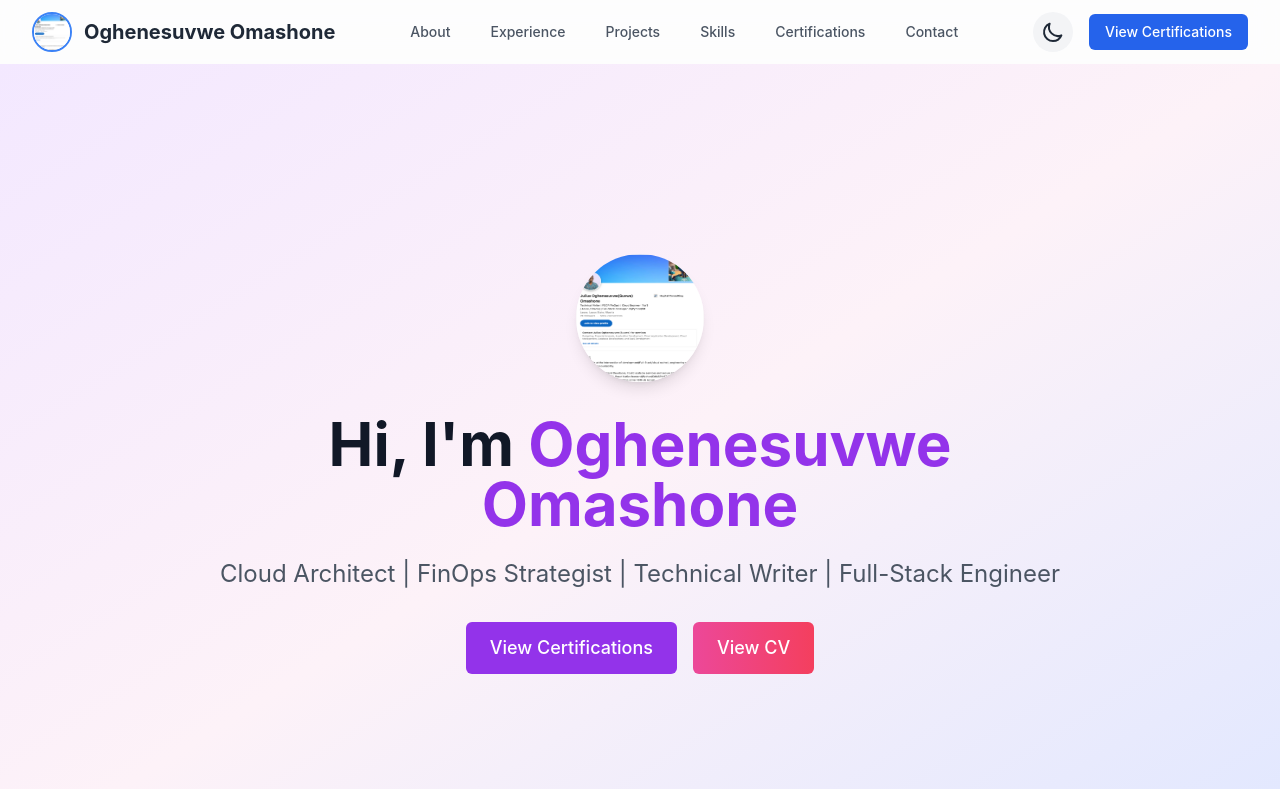
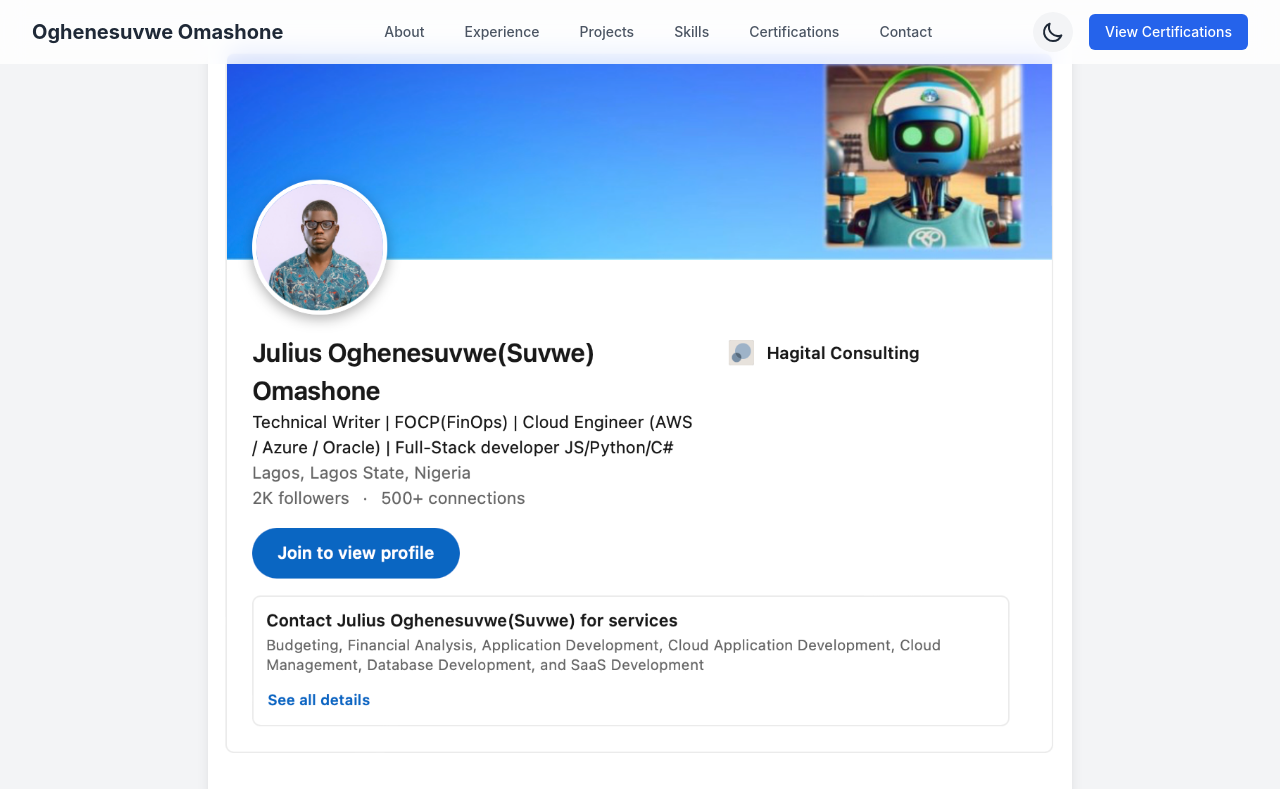
Before and after one commit to Oghenesuvwe-dev/portfolioreadme.netlify, a React (Vite) app: page / in a window 1280 px wide. Shown: the top 789 px of the page. Built offline with nearby package versions, Linux system fonts and the light colour scheme.

Commit message:
Convert profile picture to banner component

```diff
--- a/src/App.tsx
+++ b/src/App.tsx
@@ -2,6 +2,7 @@
 import { ThemeProvider } from './context/ThemeContext';
 import './App.css'
 import Hero from './components/Hero';
+import Banner from './components/Banner';
 
 const Navbar = lazy(() => import('./components/Navbar'));
 const About = lazy(() => import('./components/About'));
@@ -18,6 +19,7 @@
       <div className="min-h-screen bg-gray-100 dark:bg-gray-950 transition-colors duration-300">
         <Suspense fallback={<div className="min-h-screen flex items-center justify-center">Loading...</div>}>
           <Navbar />
+          <Banner />
           <main className="pt-16">
             <Hero />
             <About />
--- /dev/null
+++ b/src/components/Banner.tsx
@@ -0,0 +1,19 @@
+import React from 'react';
+
+const Banner = () => {
+  return (
+    <section className="w-full py-8 bg-gray-100 dark:bg-gray-800">
+      <div className="max-w-4xl mx-auto px-4">
+        <div className="bg-white dark:bg-gray-700 rounded-lg shadow-lg p-4">
+          <img
+            src="/profile.PNG"
+            alt="Banner"
+            className="w-full h-auto object-contain rounded"
+          />
+        </div>
+      </div>
+    </section>
+  );
+};
+
+export default Banner;
--- a/src/components/Hero.tsx
+++ b/src/components/Hero.tsx
@@ -14,11 +14,7 @@
       className="min-h-screen flex items-center justify-center bg-gradient-to-br from-purple-100 via-pink-50 to-indigo-100 dark:from-purple-900 dark:via-indigo-900 dark:to-pink-900 transition-colors duration-300"
     >
       <div className="text-center max-w-4xl mx-auto px-4">
-        <img
-          src="/profile.png"
-          alt="Oghenesuvwe Omashone"
-          className="w-32 h-32 rounded-full mx-auto mb-8 shadow-lg"
-        />
+
         <h1 className="text-4xl sm:text-5xl md:text-6xl font-bold text-gray-900 dark:text-white mb-6">
           Hi, I'm{' '}
           <span className="text-purple-600 dark:text-purple-400">Oghenesuvwe Omashone</span>
--- a/src/components/Navbar.tsx
+++ b/src/components/Navbar.tsx
@@ -22,11 +22,7 @@
       <div className="max-w-7xl mx-auto px-4 sm:px-6 lg:px-8">
         <div className="flex items-center justify-between h-16">
           <div className="flex items-center gap-3">
-            <img
-              src="/profile.PNG"
-              alt="Oghenesuvwe Omashone"
-              className="w-10 h-10 rounded-full object-cover border-2 border-blue-500"
-            />
+
             <a href="#" className="text-xl font-bold text-gray-800 dark:text-gray-100 hover:text-blue-600 dark:hover:text-blue-400 transition-colors">
               Oghenesuvwe Omashone
             </a>
```
Also changed, not shown: 1 other file (tests, documents, lock files or other folders).
